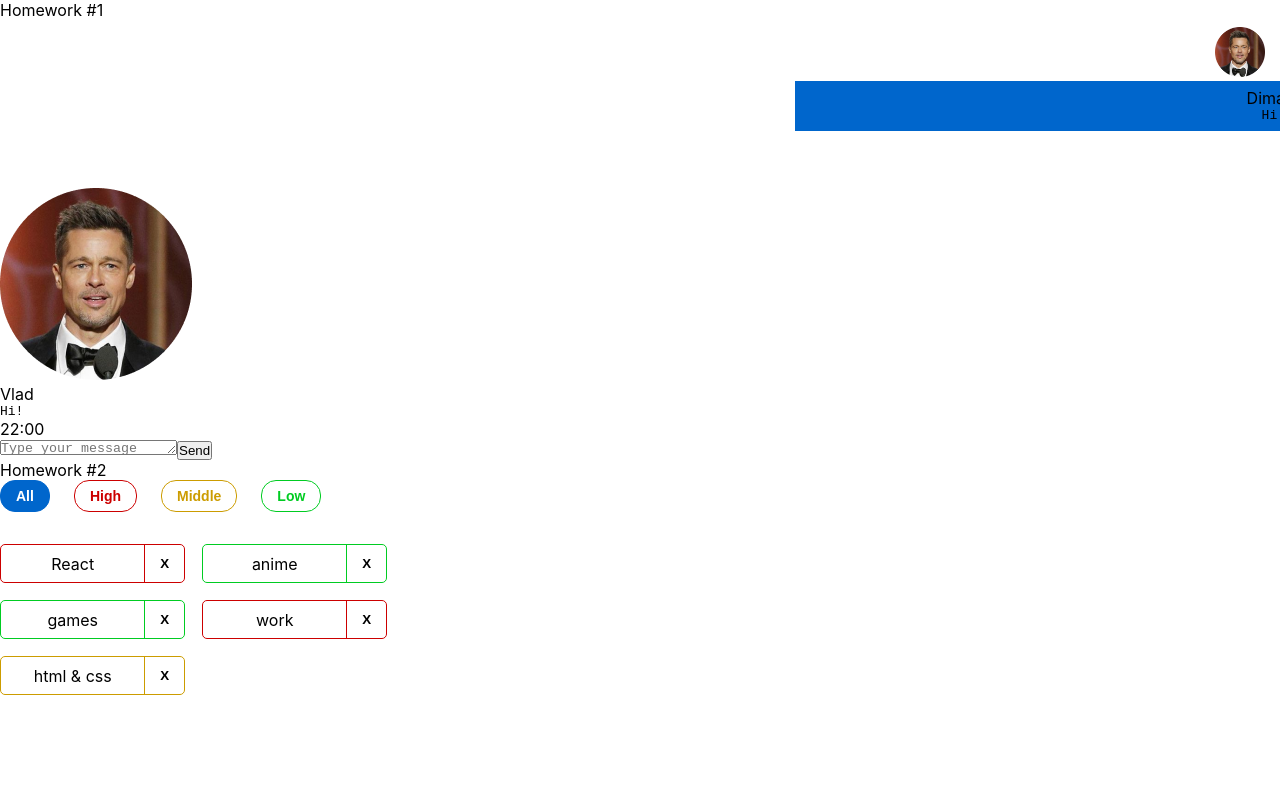
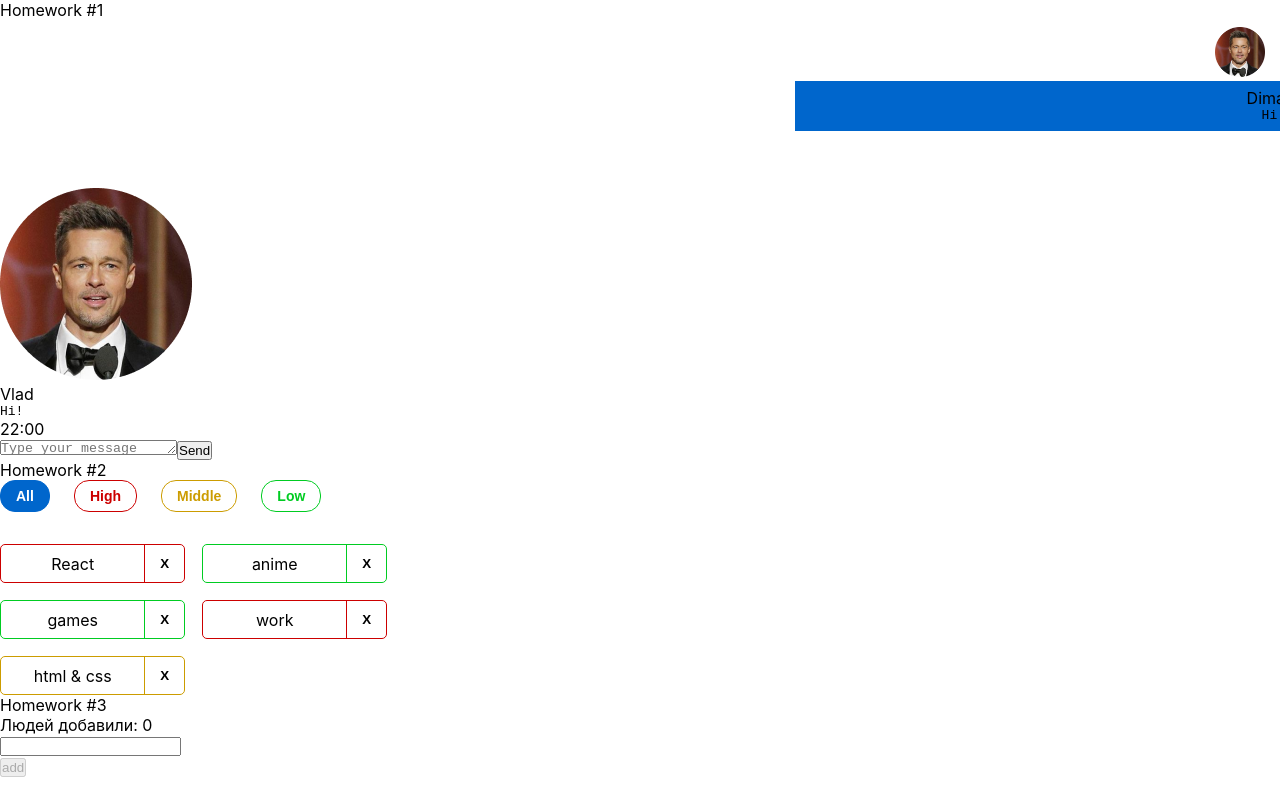
Before and after one commit to zinovdim/hws2-master, a React (Create React App) app: page /#/ in a window 1280 px wide. Shown: the top 800 px of the page. Built offline with nearby package versions, Linux system fonts and the light colour scheme.

Commit message:
Change HW3

```diff
--- a/src/s1-main/App.tsx
+++ b/src/s1-main/App.tsx
@@ -2,6 +2,7 @@
 import s from './App.module.css'
 import HW1 from '../s2-homeworks/hw01/HW1'
 import HW2 from "../s2-homeworks/hw02/HW2";
+import HW3 from "../s2-homeworks/hw03/HW3";
 
 function App() {
     return (
@@ -9,7 +10,7 @@
             <HW1/>
             {/*раскомментировать по ходу выполнения*/}
             <HW2/>
-            {/*<HW3/>*/}
+            <HW3/>
             {/*<HW4/>*/}
 
             {/*при выполнении дз 5 и более - закомментировать здесь дз 1-4, так как они есть внутри дз 5*/}
--- a/src/s2-homeworks/hw03/Greeting.tsx
+++ b/src/s2-homeworks/hw03/Greeting.tsx
@@ -2,14 +2,14 @@
 import s from './Greeting.module.css'
 
 type GreetingPropsType = {
-    name: any // need to fix any
-    setNameCallback: any // need to fix any
-    addUser: any // need to fix any
-    onBlur: any // need to fix any
-    onEnter: any // need to fix any
-    error: any // need to fix any
-    totalUsers: any // need to fix any
-    lastUserName?: any // need to fix any
+    name: string // need to fix any
+    setNameCallback: (e: ChangeEvent<HTMLInputElement>) => void // need to fix any
+    addUser: ()=>void // need to fix any
+    onBlur: ()=>void // need to fix any
+    onEnter: (e: KeyboardEvent<HTMLInputElement>)=>void // need to fix any
+    error: string // need to fix any
+    totalUsers: number // need to fix any
+    lastUserName?: string // need to fix any
 }
 
 // презентационная компонента (для верстальщика)
--- a/src/s2-homeworks/hw03/GreetingContainer.tsx
+++ b/src/s2-homeworks/hw03/GreetingContainer.tsx
@@ -3,18 +3,32 @@
 import { UserType } from './HW3'
 
 type GreetingContainerPropsType = {
-    users: any // need to fix any
-    addUserCallback: any // need to fix any
+    users: UserType[] // need to fix any
+    addUserCallback: (name:string)=> void // need to fix any
 }
 
-export const pureAddUser = (name: any, setError: any, setName: any, addUserCallback: any) => {
+export const pureAddUser = (name: string, setError: (error:string)=>void, setName: (name:string)=>void, addUserCallback: (name:string)=>void) => {
     // если имя пустое - показать ошибку, иначе - добавить юзера и очистить инпут
+    if (name === '') {
+        setError('Ошибка! Введите имя!')
+    } else {
+        addUserCallback(name)
+        setName('')
+    }
 }
 
-export const pureOnBlur = (name: any, setError: any) => { // если имя пустое - показать ошибку
-}
+export const pureOnBlur = (name: string, setError: (error:string)=>void) => {
+    if (name === ''){
+        setError('Ошибка! Введите имя!')
+    }
+    }// если имя пустое - показать ошибку
 
-export const pureOnEnter = (e: any, addUser: any) => { // если нажата кнопка Enter - добавить
+
+export const pureOnEnter = (e: KeyboardEvent<HTMLInputElement>, addUser: ()=> void) => {
+    if (e.key === 'Enter') {
+        addUser()
+    }
+    // если нажата кнопка Enter - добавить
 }
 
 // более простой и понятный для новичков
@@ -26,11 +40,11 @@
     addUserCallback,
 }) => {
     // деструктуризация пропсов
-    const [name, setName] = useState<any>('') // need to fix any
-    const [error, setError] = useState<any>('') // need to fix any
+    const [name, setName] = useState<string>('') // need to fix any
+    const [error, setError] = useState<string>('') // need to fix any
 
-    const setNameCallback = (e: any) => { // need to fix any
-        setName('some name') // need to fix
+    const setNameCallback = (e: ChangeEvent<HTMLInputElement>) => { // need to fix any
+        setName(e.currentTarget.value) // need to fix
 
         error && setError('')
     }
@@ -42,12 +56,12 @@
         pureOnBlur(name, setError)
     }
 
-    const onEnter = (e: any) => {
+    const onEnter = (e: KeyboardEvent<HTMLInputElement>) => {
         pureOnEnter(e, addUser)
     }
 
-    const totalUsers = 0 // need to fix
-    const lastUserName = 'some name' // need to fix
+    const totalUsers = users.length // need to fix
+    const lastUserName = users.length > 0 ? users[users.length - 1].name : undefined // need to fix
 
     return (
         <Greeting
--- a/src/s2-homeworks/hw03/HW3.tsx
+++ b/src/s2-homeworks/hw03/HW3.tsx
@@ -1,12 +1,12 @@
-import React, { useState } from 'react'
-import { v1 } from 'uuid'
+import React, {useState} from 'react'
+import {v1} from 'uuid'
 import s2 from '../../s1-main/App.module.css'
 import GreetingContainer from './GreetingContainer'
 
 /*
-* 1 - описать тип UserType
-* 2 - указать нужный тип в useState с users
-* 3 - дописать типы и логику функции pureAddUserCallback и проверить её тестами
+* 1 - описать тип UserType ok
+* 2 - указать нужный тип в useState с users ok
+* 3 - дописать типы и логику функции pureAddUserCallback и проверить её тестами ok
 * 4 - в файле GreetingContainer.tsx дописать типизацию пропсов
 * 5 - в файле GreetingContainer.tsx указать нужные типы в useState с name и error
 * 6 - в файле GreetingContainer.tsx дописать тип и логику функции setNameCallback
@@ -19,20 +19,21 @@
 
 // types
 export type UserType = {
-    _id: any // need to fix any
-    name: any // need to fix any
+    _id: string // need to fix any
+    name: string // need to fix any
 }
 
-export const pureAddUserCallback = (name: any, setUsers: any, users: any) => { // need to fix any
-    const user = { // need to fix
+export const pureAddUserCallback = (name: string, setUsers: (users:UserType[])=>void, users: UserType[]) => { // need to fix any
+    const user = {
+        _id: v1(), name: name
     }
     setUsers([...users, user])
 }
 
 const HW3 = () => {
-    const [users, setUsers] = useState<any>([]) // need to fix any
+    const [users, setUsers] = useState<UserType[]>([]) // need to fix any
 
-    const addUserCallback = (name: any) => { // need to fix any
+    const addUserCallback = (name: string) => { // need to fix any
         pureAddUserCallback(name, setUsers, users)
     }
 
```
